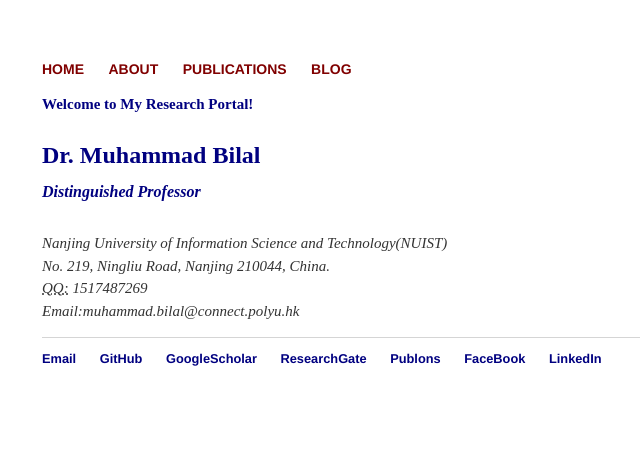
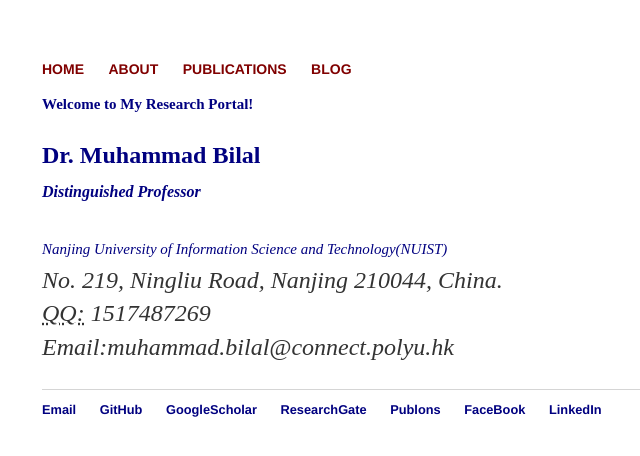
Before and after one commit to rs-DrBilal/rsbilal.github.io, a Jekyll site: the page built from index.html, in a window 1280 px wide. Shown: the top 456 px of the page, without its empty margins (150-790 px from the left). Built offline with Jekyll 4.4.1, drawn with Linux system fonts in a browser that asks for light colours.

Commit message:
Update index.html

```diff
--- a/index.html
+++ b/index.html
@@ -5,9 +5,9 @@
 <div class="blurb">
 	<p style="color: NAVY; font-size:15px"><strong>Welcome to My Research Portal!</strong></p>
 	<p> <a href="http://ocean.nuist.edu.cn/muhammadbilal" style="color: NAVY;line-height:1.0"><strong>Dr. Muhammad Bilal</strong></a><br>
-	<a href="http://ocean.nuist.edu.cn"style="color: NAVY;font-size:16px"><strong><em>Distinguished Professor</em></strong></a></p>
+	<a href="http://ocean.nuist.edu.cn"style="color: NAVY;font-size:16px;line-height:1.0"><strong><em>Distinguished Professor</em></strong></a></p>
 
-					<p <a href="https://en.nuist.edu.cn/" style="font-size:15px; line-height:1.5"> <em> Nanjing University of Information Science and Technology(NUIST)</a><br>
+					<p> <a href="https://en.nuist.edu.cn/" style="color: NAVY; font-size:15px; line-height:1.5"> <em> Nanjing University of Information Science and Technology(NUIST)</a><br>
 					No. 219, Ningliu Road, Nanjing 210044, China.<br>
 					<abbr title="QQ">QQ:</abbr> 1517487269<br>
 					<span class="obfuscate">Email:muhammad.bilal@connect.polyu.hk</span>
```
